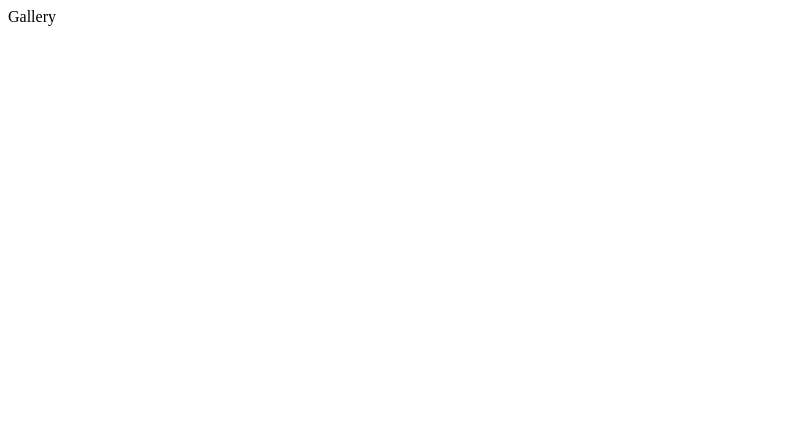
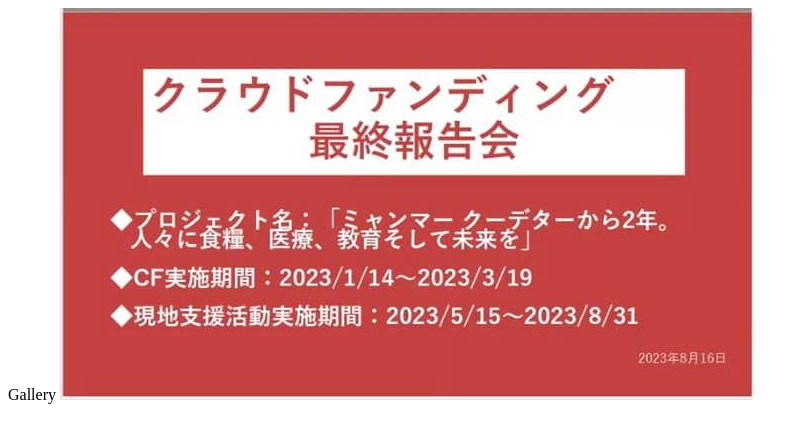
Before and after one commit to PaingThu/gallery, a plain HTML site: page index.html in a window 1280 px wide. Shown: the whole page, without its empty margins (0-809 px from the left). Drawn offline with Linux system fonts and the light colour scheme.

Commit message:
img added

```diff
--- a/index.html
+++ b/index.html
@@ -6,5 +6,6 @@
 </head>
 <body>
     Gallery
+    <img src="/images/51.JPG" alt="">
 </body>
 </html>
```
